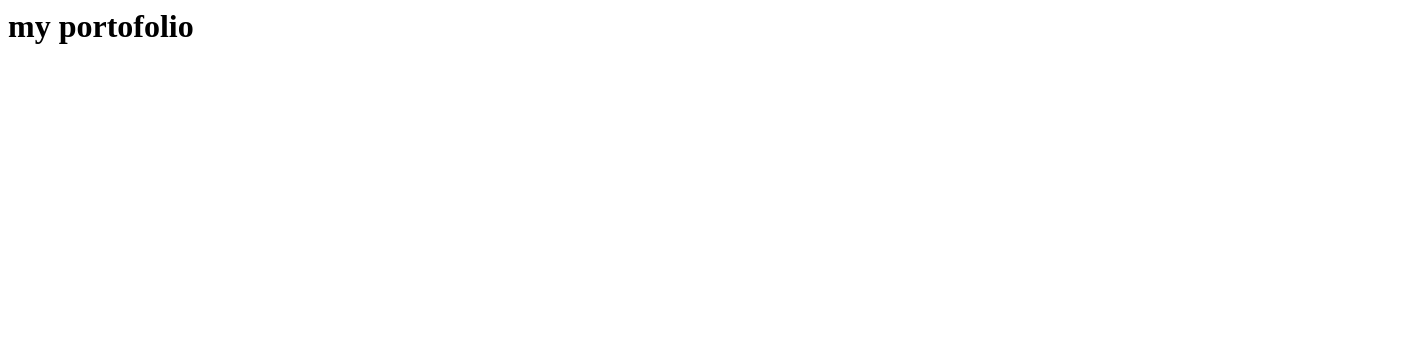
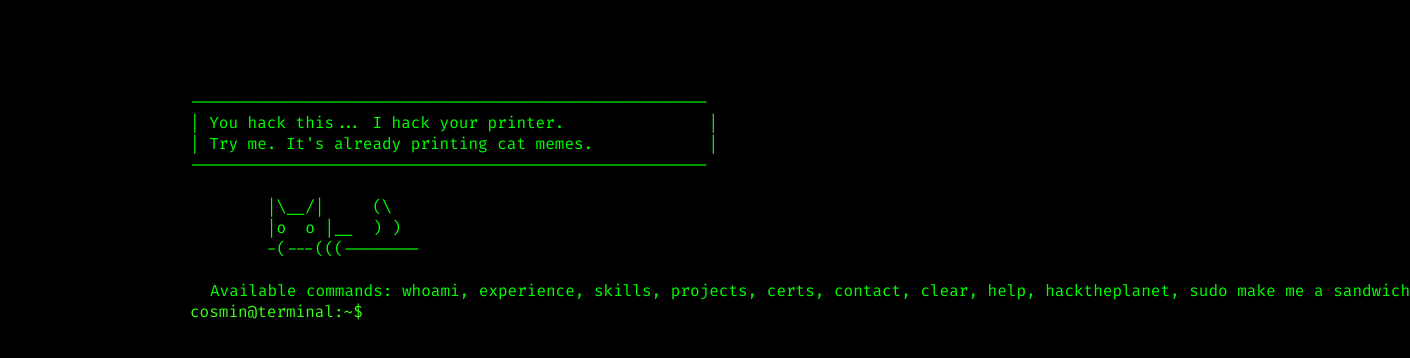
Before and after one commit to cosmin-stan/cosminstan.github.io, a plain HTML site: page index.html in a window 1280 px wide. Shown: the whole page, 1410 px wide, since content can reach past the window. Drawn offline with Linux system fonts and the light colour scheme.

Commit message:
Update index.html

```diff
--- a/index.html
+++ b/index.html
@@ -1 +1,161 @@
-<h1>my portofolio</h1>
+<!DOCTYPE html>
+<html lang="en">
+<head>
+  <meta charset="UTF-8">
+  <meta name="viewport" content="width=device-width, initial-scale=1.0">
+  <title>Cosmin's Hacker Terminal CV</title>
+  <link href="https://fonts.googleapis.com/css2?family=Fira+Code&display=swap" rel="stylesheet">
+  <style>
+    body {
+      background-color: black;
+      color: #00ff00;
+      font-family: 'Fira Code', monospace;
+      padding: 20px;
+      white-space: pre-wrap;
+    }
+    #terminal {
+      max-width: 900px;
+      margin: 0 auto;
+      min-height: 80vh;
+      white-space: pre;
+    }
+    .prompt {
+      display: flex;
+    }
+    .prompt span {
+      margin-right: 10px;
+      color: #39ff14;
+    }
+    input {
+      background: none;
+      border: none;
+      color: #00ff00;
+      outline: none;
+      width: 100%;
+      font-family: 'Fira Code', monospace;
+      font-size: 1em;
+      caret-color: #00ff00;
+      animation: blink 1s step-start infinite;
+    }
+    .error {
+      color: #ff0033;
+    }
+    @keyframes blink {
+      50% { caret-color: transparent; }
+    }
+  </style>
+</head>
+<body>
+
+<div id="terminal"></div>
+
+<script>
+const terminal = document.getElementById('terminal');
+
+const banner = `
+------------------------------------------------------
+| You hack this... I hack your printer.               |
+| Try me. It's already printing cat memes.            |
+------------------------------------------------------
+        \
+        |\\__/|     (\\
+        |o  o |__  ) )
+        -(---(((--------
+             `;
+
+function showBanner() {
+  const bannerDiv = document.createElement('div');
+  bannerDiv.textContent = banner;
+  terminal.appendChild(bannerDiv);
+}
+
+function createPrompt() {
+  const prompt = document.createElement('div');
+  prompt.className = 'prompt';
+
+  const prefix = document.createElement('span');
+  prefix.textContent = 'cosmin@terminal:~$';
+
+  const input = document.createElement('input');
+  input.type = 'text';
+
+  input.addEventListener('keydown', function(event) {
+    if (event.key === 'Enter') {
+      handleCommand(input.value);
+      input.disabled = true;
+      createPrompt();
+    }
+  });
+
+  prompt.appendChild(prefix);
+  prompt.appendChild(input);
+  terminal.appendChild(prompt);
+  input.focus();
+}
+
+function typeText(element, text, delay = 30) {
+  let i = 0;
+  function typing() {
+    if (i < text.length) {
+      element.textContent += text.charAt(i);
+      i++;
+      setTimeout(typing, delay);
+    }
+  }
+  typing();
+}
+
+function handleCommand(command) {
+  const output = document.createElement('div');
+  output.style.marginLeft = '20px';
+
+  switch(command.trim().toLowerCase()) {
+    case 'whoami':
+      typeText(output, 'Cosmin Stan - Cybersecurity Analyst specializing in detection engineering, cloud security, and incident response.');
+      break;
+    case 'experience':
+      typeText(output, '- SOC Analyst - Company A (2023-Present)\n- Intern - Company B (2022-2023)');
+      break;
+    case 'skills':
+      typeText(output, '- Threat Detection, SIEM (Splunk, Elastic)\n- Incident Response, Malware Analysis\n- Linux, Networking, Bash/Python');
+      break;
+    case 'projects':
+      typeText(output, '- Home SOC lab (Splunk + Elastic)\n- Threat Hunting playbook\n- Raspberry Pi security projects');
+      break;
+    case 'certs':
+      typeText(output, '- CompTIA Security+\n- Splunk Core Certified User (example)');
+      break;
+    case 'contact':
+      typeText(output, 'GitHub: https://github.com/cosmin-stan\nLinkedIn: https://linkedin.com/in/yourprofile\nEmail: you@example.com');
+      break;
+    case 'hacktheplanet':
+      typeText(output, '🔥 Initiating global hack... just kidding 😎');
+      break;
+    case 'sudo make me a sandwich':
+      typeText(output, '🛠️  Okay. You\'re the boss.');
+      break;
+    case 'clear':
+      terminal.innerHTML = '';
+      showBanner();
+      handleCommand('help');
+      break;
+    case 'help':
+      typeText(output, 'Available commands: whoami, experience, skills, projects, certs, contact, clear, help, hacktheplanet, sudo make me a sandwich');
+      break;
+    default:
+      output.className = 'error';
+      typeText(output, 'Command not found. Type "help" for available commands.');
+  }
+
+  terminal.appendChild(output);
+  window.scrollTo(0, document.body.scrollHeight);
+}
+
+// Initialize
+showBanner();
+handleCommand('help');
+createPrompt();
+</script>
+
+</body>
+</html>
```
